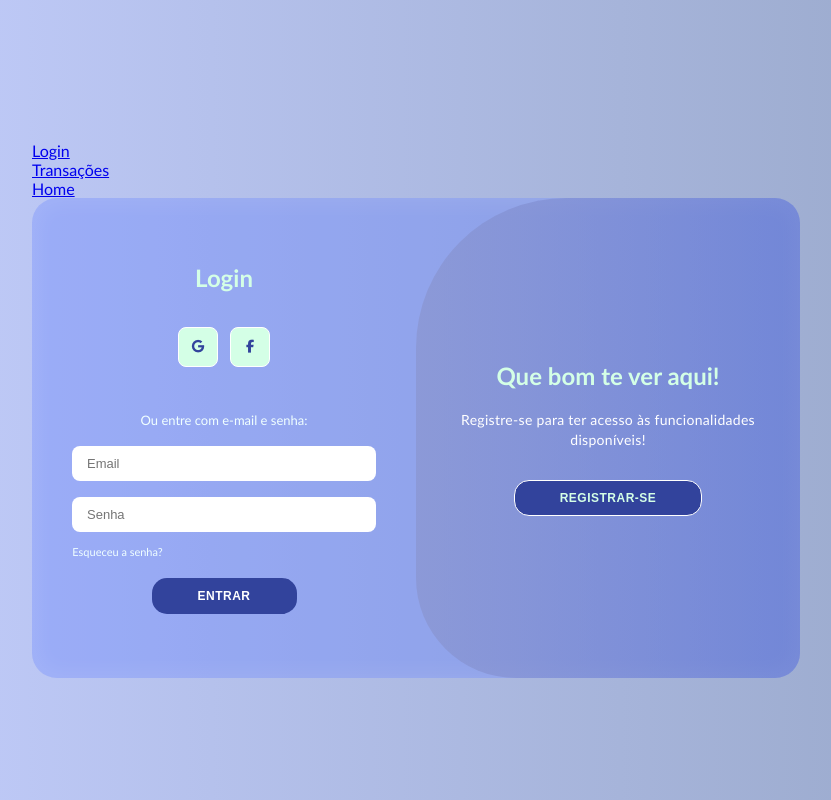
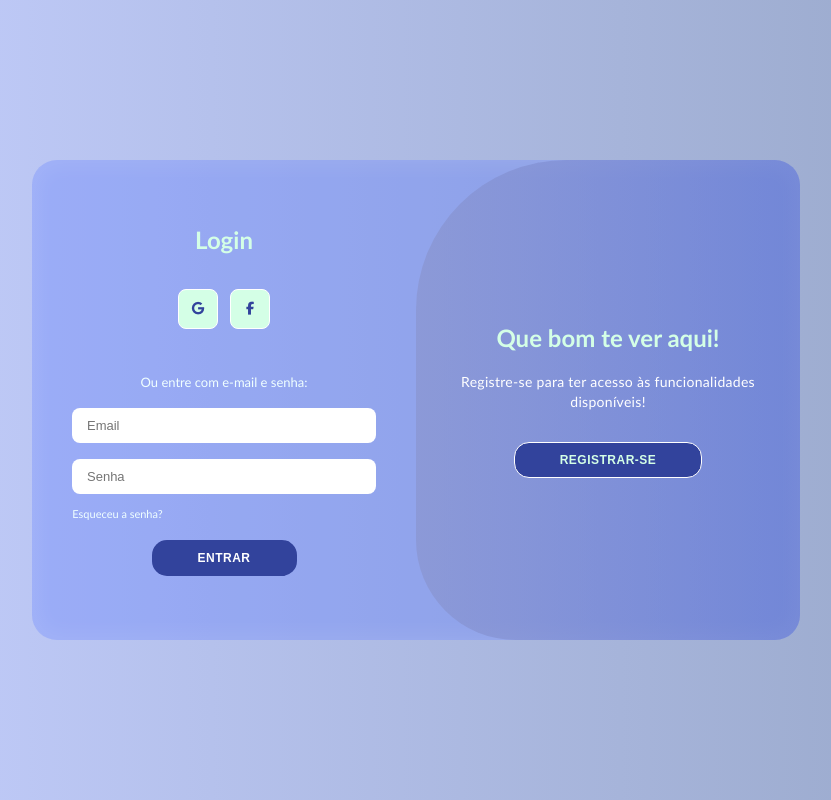
Before and after one commit to srcgab/controle-financeiro, an Angular app in the folder finance-app/: page /login in a window 1280 px wide. Shown: the whole page, without its empty margins (224-1055 px from the left). Built offline with nearby package versions, Linux system fonts and the light colour scheme.

Commit message:
feat: adiciona rotas para Profile e About

```diff
--- a/finance-app/src/app/app.html
+++ b/finance-app/src/app/app.html
@@ -1,8 +1,8 @@
-<nav class="top-nav">
+<!-- <nav class="top-nav">
   <br><a routerLink="/login">Login</a>
   <br><a routerLink="/home">Transações</a>
   <br><a routerLink="/home">Home</a>
   <br><button (click)="logout()" *ngIf="isLogged">Sair</button>
-</nav>
+</nav> -->
 
 <router-outlet></router-outlet>
--- a/finance-app/src/app/app.routes.ts
+++ b/finance-app/src/app/app.routes.ts
@@ -4,6 +4,8 @@ import { Home } from './pages/home/home';
 import { Transactions } from './pages/transactions/transactions';
 import { AddIncome } from './pages/add-income/add-income';
 import { AddExpense } from './pages/add-expense/add-expense';
+import { Profile } from './pages/profile/profile';
+import { About } from './pages/about/about';
 import { authGuard } from './guards/auth.guard';
 
 export const routes: Routes = [
@@ -29,5 +31,14 @@ export const routes: Routes = [
     component: AddExpense,
     canActivate: [authGuard]
   },
+  {
+    path: 'profile',
+    component: Profile,
+    canActivate: [authGuard]
+  },
+  {
+    path: 'about',
+    component: About
+  },
   { path: '**', redirectTo: 'login' }
 ];
```
